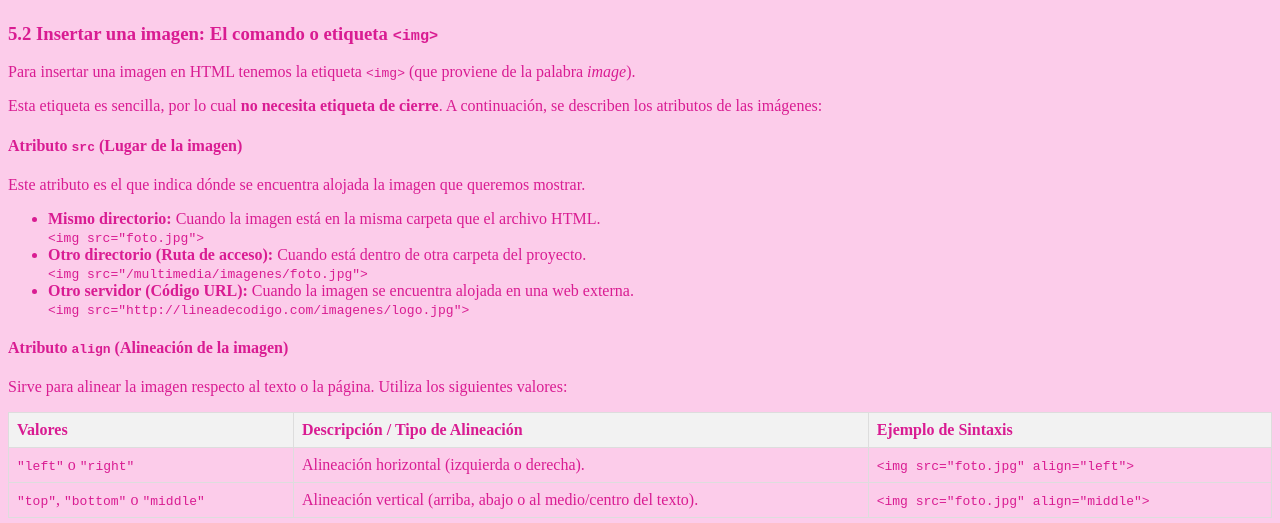
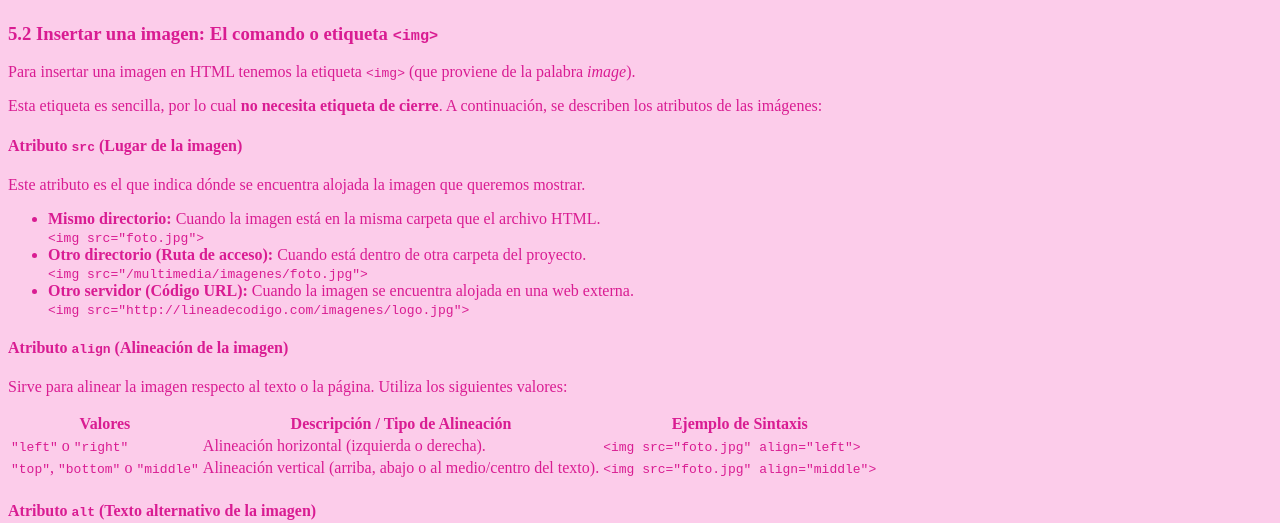
Before and after one commit to biancainsa/tecnologia, a plain HTML site: page clase6.html in a window 1280 px wide. Shown: the part 458-981 px from the top of the page. Drawn offline with Linux system fonts and the light colour scheme.

Commit message:
Update clase6.html

```diff
--- a/clase6.html
+++ b/clase6.html
@@ -5,24 +5,6 @@
     <meta charset="UTF-8">
     <meta name="viewport" content="width=device-width, initial-scale=1.0">
     <title>Clase 6 - Unidad V: Imágenes en HTML</title>
-    <style>
-        table {
-            width: 100%;
-            border-collapse: collapse;
-            margin-bottom: 20px;
-        }
-
-        th,
-        td {
-            border: 1px solid #dddddd;
-            text-align: left;
-            padding: 8px;
-        }
-
-        th {
-            background-color: #f2f2f2;
-        }
-    </style>
 </head>
 
 <body bgcolor="#FCCCEA" text="#D91C92" link="#D91C92" vlink="#D91C92">
```
